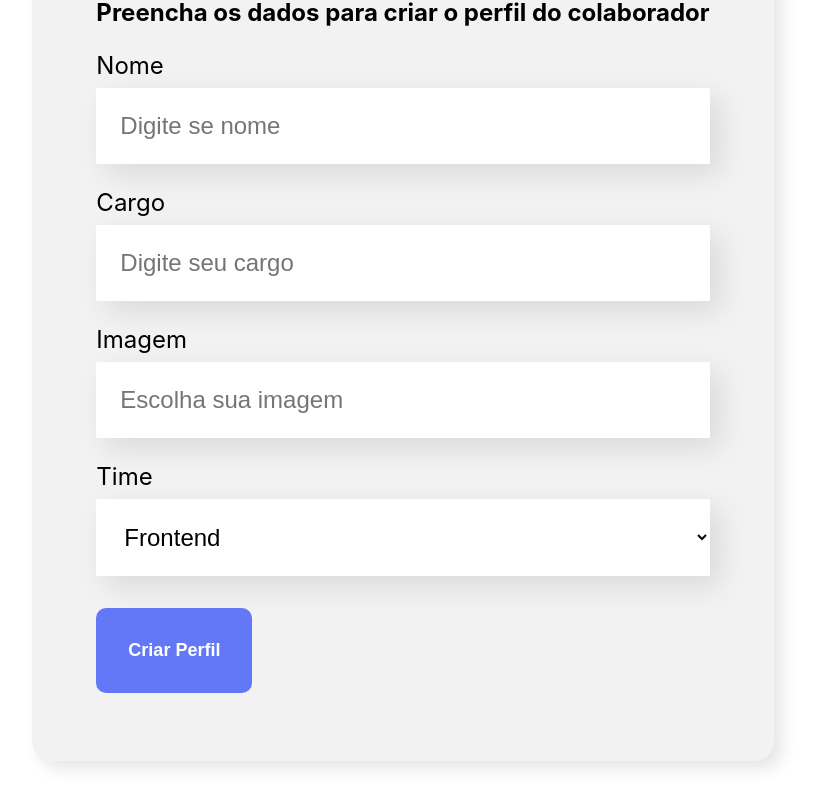
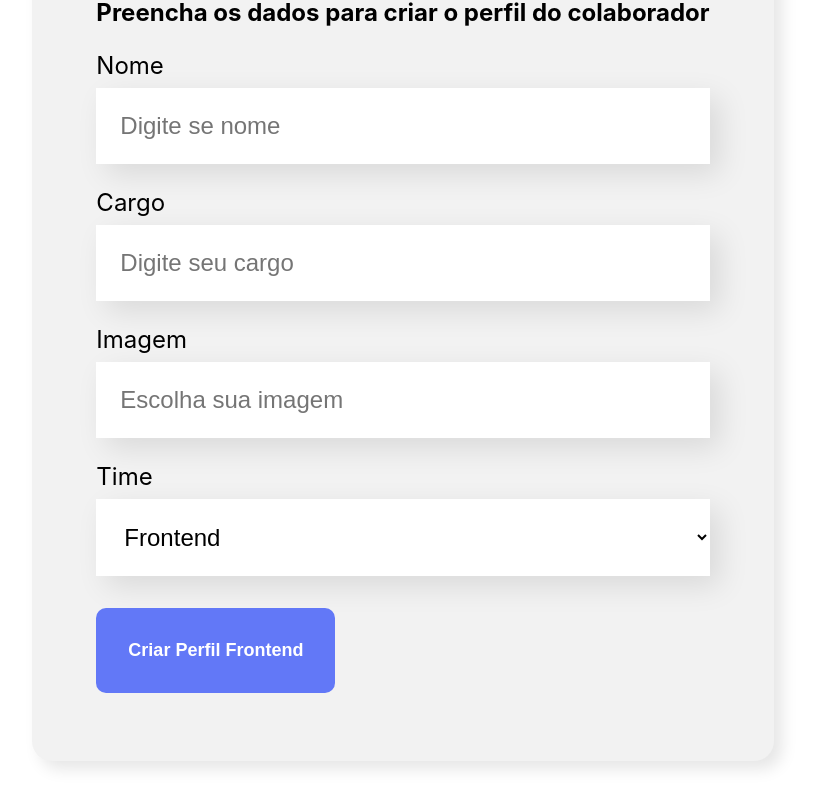
Before and after one commit to PedroHSilva/organo_react-app, a React (Create React App) app: page / in a window 1280 px wide. Shown: the part 636-1444 px from the top of the page, without its empty margins (237-1050 px from the left). Built offline with nearby package versions, Linux system fonts and the light colour scheme; the HTML template or start-up script is replaced by a standard one.

Commit message:
Monitorando os dados dos inputs

```diff
--- a/src/App.jsx
+++ b/src/App.jsx
@@ -1,11 +1,22 @@
+import { useState } from 'react';
 import Banner from './componentes/Banner';
 import Formulario from './componentes/Formulario';
 
 const App = () => {
+
+  const [colaboradores, setColaboradores] = useState([])
+
+  const aoNovoColaboradorAdd = (colaborador) => {
+    console.log(colaboradores)
+    setColaboradores([...colaboradores, colaborador])
+  }
+
   return (
     <div className="App">
         <Banner/>
-        <Formulario/>
+        <Formulario
+          aoColaboradorCadastrado={ colaborador => aoNovoColaboradorAdd(colaborador) }
+        />
     </div>
   );
 }
--- a/src/componentes/CampoTexto/index.jsx
+++ b/src/componentes/CampoTexto/index.jsx
@@ -1,8 +1,23 @@
+import { useState } from 'react'
 import './index.css'
-const CampoTexto = (props) =>
-    <div className='campo-texto'>
-        <label>{ props.label }</label>
-        <input type="text" placeholder={ props.placeholder } name={ props.name } />
-    </div>
+const CampoTexto = (props) => {
+
+    const aoDigitado = (event) => {
+        props.aoAlterado(event.target.value)
+    }
+
+    return (
+        <div className='campo-texto'>
+            <label>{ props.label }</label>
+            <input
+                value={ props.valor }
+                onChange={ aoDigitado }
+                type="text"
+                placeholder={ props.placeholder }
+                name={ props.name }
+                required={ props.obrigatorio } />
+        </div>
+    )
+}
 
 export default CampoTexto
--- a/src/componentes/Formulario/index.jsx
+++ b/src/componentes/Formulario/index.jsx
@@ -1,9 +1,23 @@
+import { useState } from "react"
 import Botao from "../Botao"
 import CampoTexto from "../CampoTexto"
 import ListaSuspensa from "../ListaSuspensa"
 import './index.css'
 
-const Formulario = () => {
+const Formulario = (props) => {
+
+    const [nome, setNome]       = useState('')
+    const [cargo, setCargo]     = useState('')
+    const [imagem, setImagem]   = useState('')
+    const [time, setTime]       = useState('Frontend')
+
+    function aoSalvar (e) {
+        e.preventDefault()
+        props.aoColaboradorCadastrado({
+            nome, cargo, imagem, time
+        })
+    }
+
     const times = [
         'Frontend',
         'Backend',
@@ -12,15 +26,16 @@ const Formulario = () => {
         'Marketing',
         'Gestão'
     ]
+
     return (
     <section className="formulario">
-        <form>
+        <form onSubmit={ aoSalvar }>
             <h2>Preencha os dados para criar o perfil do colaborador</h2>
-            <CampoTexto label="Nome" name="nome" placeholder="Digite se nome" />
-            <CampoTexto label="Cargo" name="cargo" placeholder="Digite seu cargo" />
-            <CampoTexto label="Imagem" name="imagem" placeholder="Escolha sua imagem" />
-            <ListaSuspensa itens={times} label ="Time"></ListaSuspensa>
-            <Botao>Criar Perfil</Botao>
+            <CampoTexto valor={nome} aoAlterado={valor => setNome(valor)} obrigatorio={true} label="Nome" name="nome" placeholder="Digite se nome" />
+            <CampoTexto valor={cargo} aoAlterado={valor => setCargo(valor)} obrigatorio={true} label="Cargo" name="cargo" placeholder="Digite seu cargo" />
+            <CampoTexto valor={imagem} aoAlterado={valor => setImagem(valor)} obrigatorio={true} label="Imagem" name="imagem" placeholder="Escolha sua imagem" />
+            <ListaSuspensa valor={time} aoAlterado={valor => setTime(valor)} obrigatorio={true} itens={times} label ="Time"></ListaSuspensa>
+            <Botao>Criar Perfil {time}</Botao>
         </form>
     </section>
     )
--- a/src/componentes/ListaSuspensa/index.jsx
+++ b/src/componentes/ListaSuspensa/index.jsx
@@ -3,7 +3,7 @@ import './index.css'
 const ListaSuspensa = (props) =>
     <div className='lista-suspensa'>
         <label>{ props.label }</label>
-        <select name="" id="">
+        <select name="" id="" onChange={event => props.aoAlterado(event.target.value) } required={ props.obrigatorio } value={ props.valor }>
             { props.itens.map(item => <option key={ item }>{ item }</option>) }
         </select>
     </div>
```
